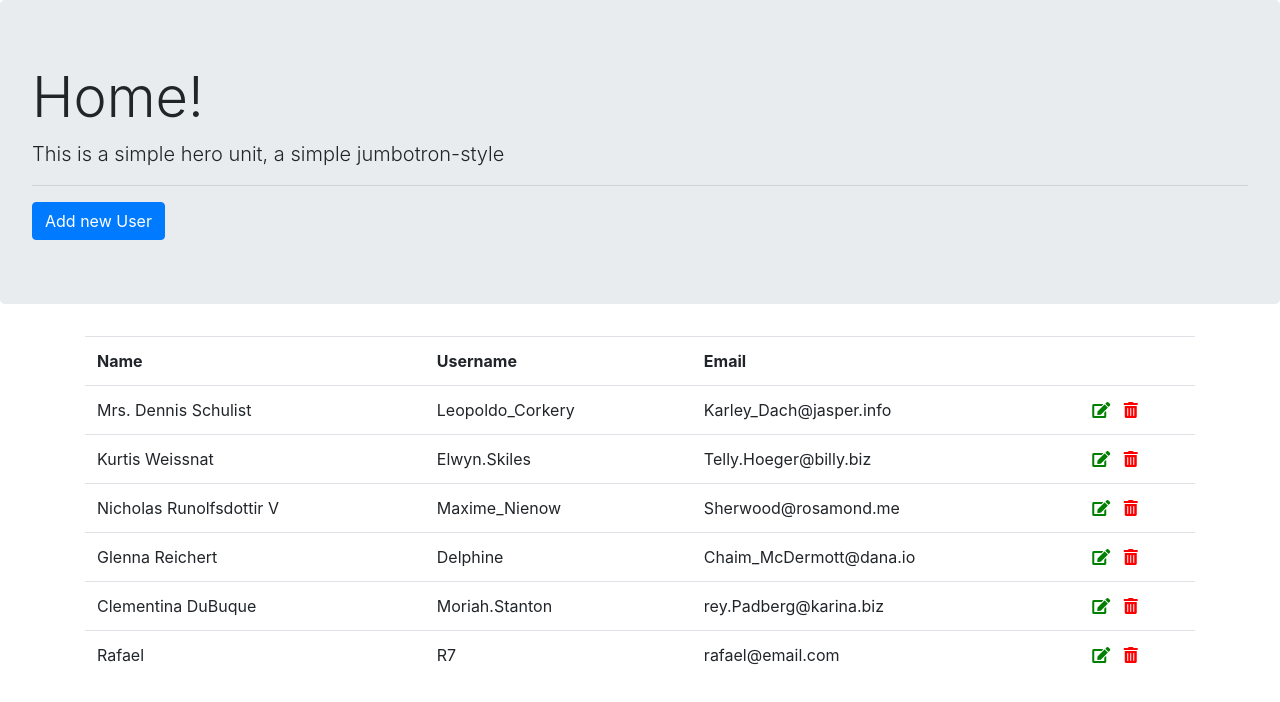
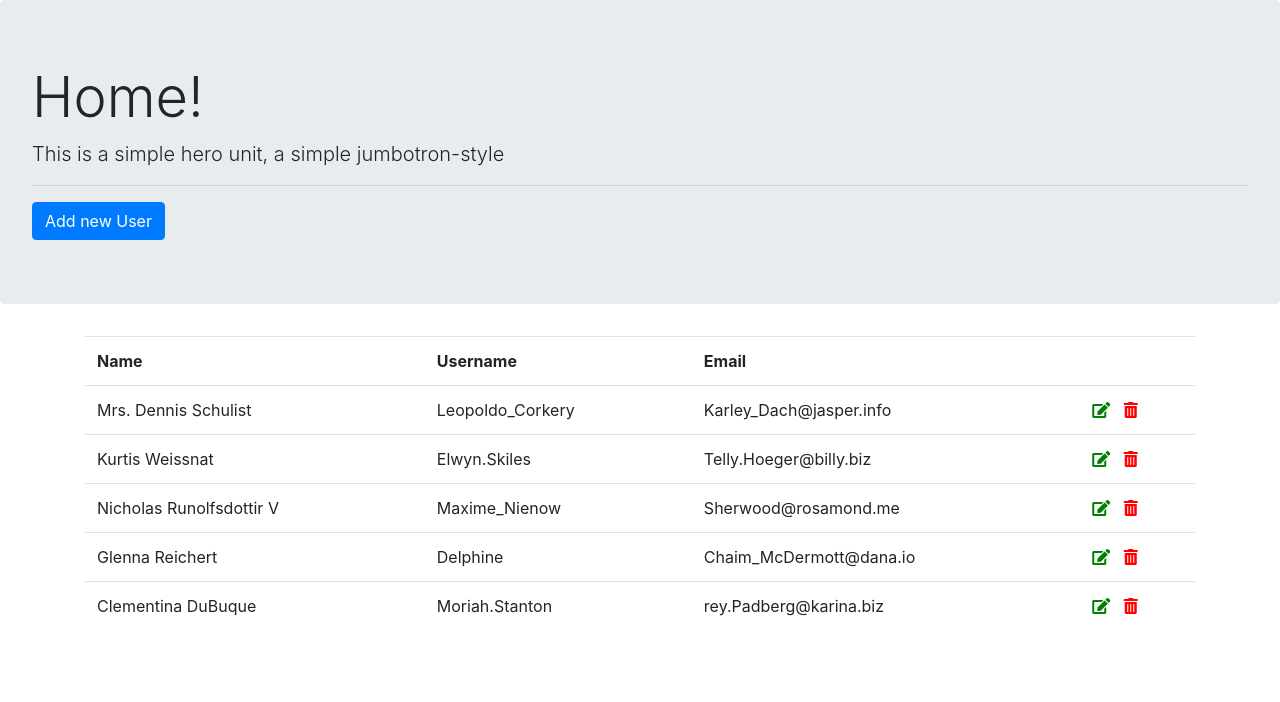
Before and after one commit to RafaelR7/ng-http-crud, an Angular app: page / in a window 1280 px wide. Shown: the top 702 px of the page. Built offline with nearby package versions, Linux system fonts and the light colour scheme; data requests are answered from the project's data file.

Commit message:
Add form submit validation

```diff
--- a/db.json
+++ b/db.json
@@ -29,12 +29,6 @@
       "username": "Moriah.Stanton",
       "email": "rey.Padberg@karina.biz",
       "id": 10
-    },
-    {
-      "name": "Rafael",
-      "username": "R7",
-      "email": "rafael@email.com",
-      "id": 11
     }
   ]
 }
--- a/src/app/service/user.service.ts
+++ b/src/app/service/user.service.ts
@@ -62,6 +62,6 @@ export class UserService {
   }
 
   private getUserUrl(id: number) {
-    return this.url + '/' + id;
+    return `${this.url}/${id}`;
   }
 }
--- a/src/app/view/user/user-add/user-add.component.html
+++ b/src/app/view/user/user-add/user-add.component.html
@@ -30,6 +30,6 @@
         <input type="email" class="form-control" formControlName="email" id='email'>
       </div>
     </div>
-    <button type="submit" class="btn btn-primary">Save</button>
+    <button type="submit" class="btn btn-primary" [disabled]="!form.valid">Save</button>
   </form>
 </div>
--- a/src/app/view/user/user-add/user-add.component.ts
+++ b/src/app/view/user/user-add/user-add.component.ts
@@ -1,6 +1,7 @@
 import { Router } from '@angular/router';
 import { Component, OnInit } from '@angular/core';
 import { FormGroup, FormBuilder, Validators } from '@angular/forms';
+
 import { UserService } from 'src/app/service/user.service';
 
 @Component({
--- a/src/app/view/user/user-edit/user-edit.component.html
+++ b/src/app/view/user/user-edit/user-edit.component.html
@@ -30,6 +30,6 @@
         <input type="email" class="form-control" formControlName="email" id='email'>
       </div>
     </div>
-    <button type="submit" class="btn btn-primary">Save</button>
+    <button type="submit" class="btn btn-primary" [disabled]="!form.valid">Update</button>
   </form>
 </div>
--- a/src/app/view/user/user-edit/user-edit.component.ts
+++ b/src/app/view/user/user-edit/user-edit.component.ts
@@ -2,9 +2,7 @@ import { Component, OnInit } from '@angular/core';
 import { FormGroup, FormBuilder } from '@angular/forms';
 import { Router, ActivatedRoute } from '@angular/router';
 
-import { User } from 'src/app/model/user.model';
 import { UserService } from 'src/app/service/user.service';
-
 
 @Component({
   selector: 'app-user-edit',
@@ -14,7 +12,6 @@ import { UserService } from 'src/app/service/user.service';
 export class UserEditComponent implements OnInit {
 
   form: FormGroup;
-  user: User;
 
   constructor(
     private formBuilder: FormBuilder,
```
Lines whose indentation alone changed are shown as unchanged.
